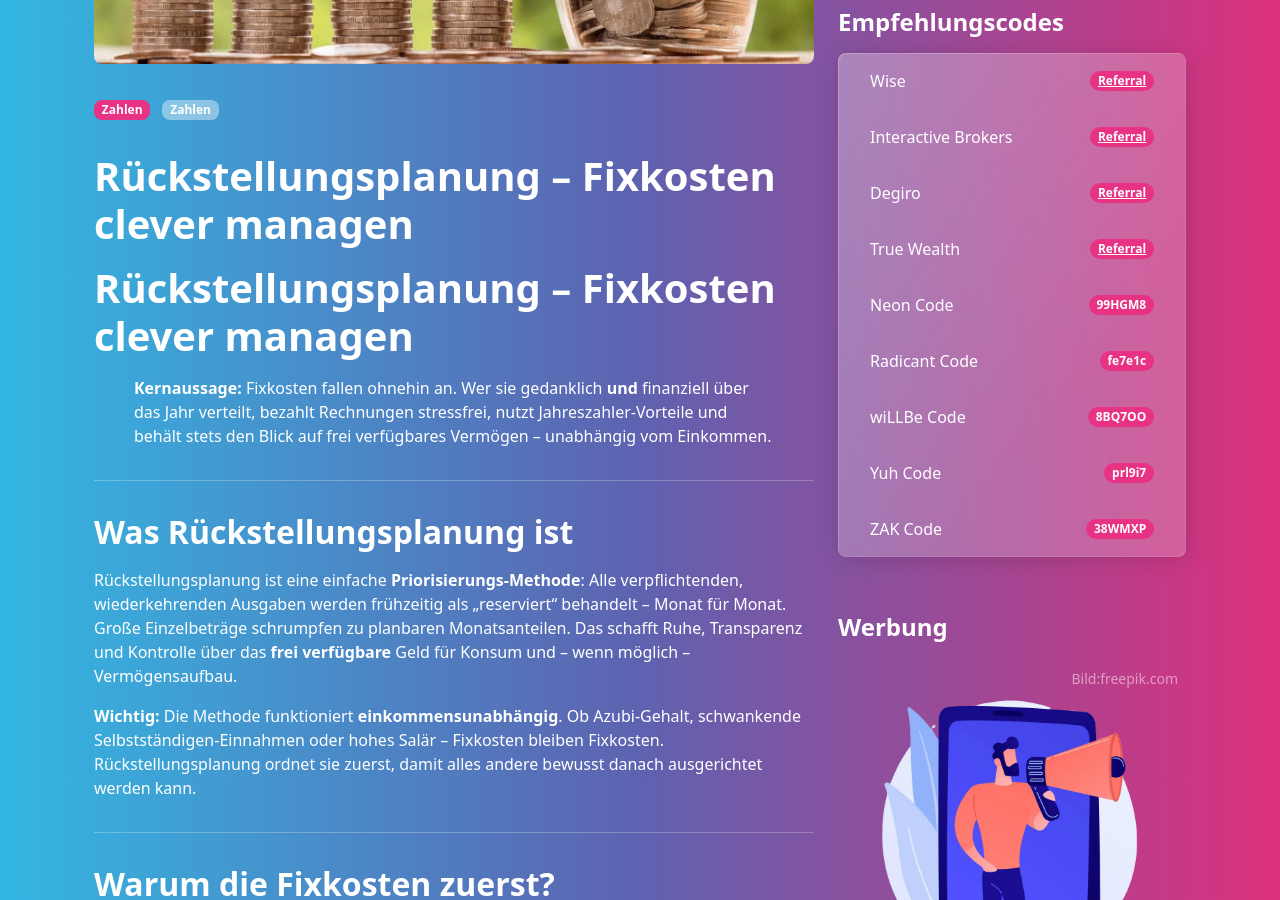
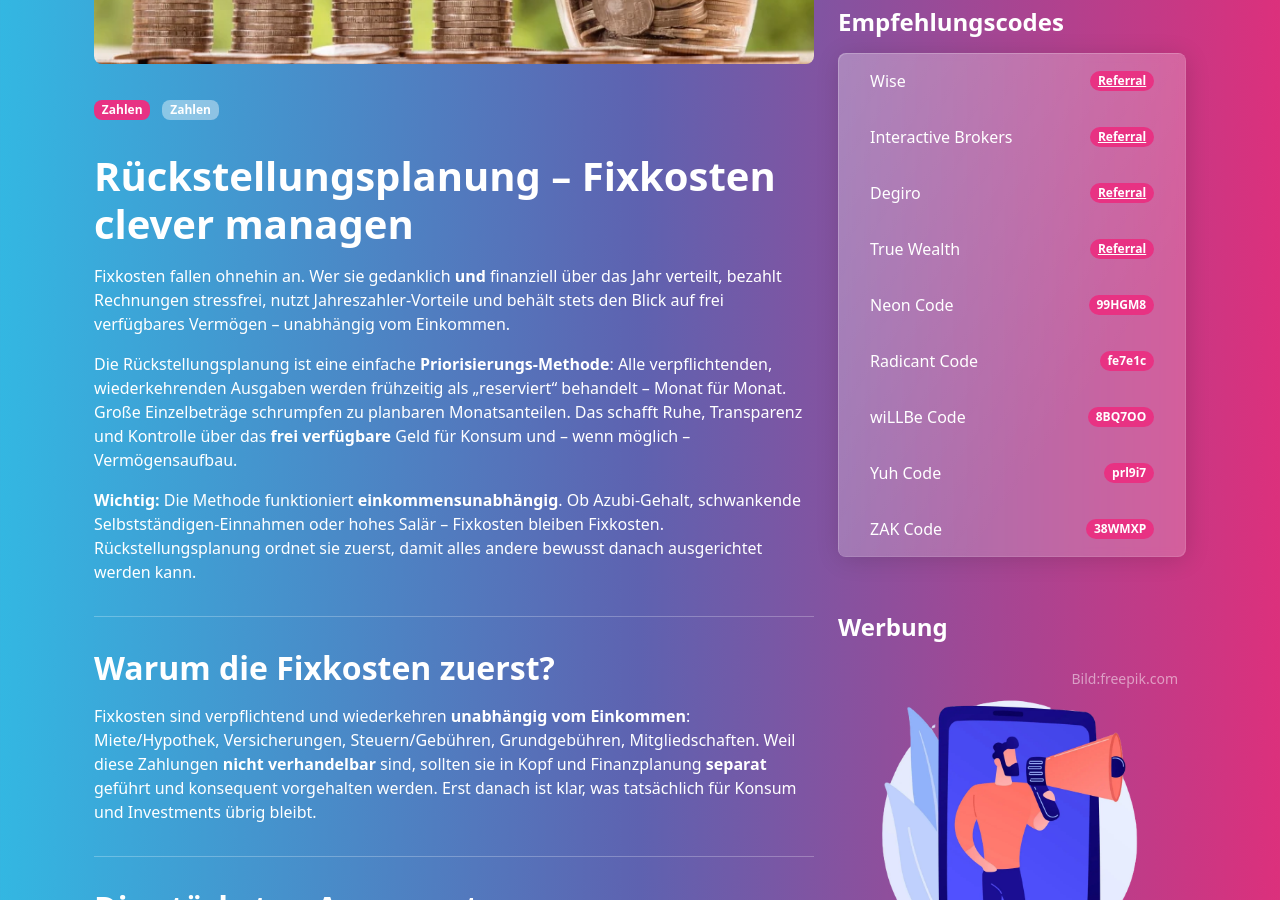
Before and after one commit to tirkio/tirkio.com, a Jekyll site: the page built from _posts/2025-09-23-rueckstellungsplanung.md, in a window 1280 px wide and 900 px high, scrolled down 490 px. Built offline with Jekyll 4.4.1, drawn with Linux system fonts in a browser that asks for light colours; comment, search, counter and statistics services are not loaded.

Commit message:
Revise Rückstellungsplanung content for clarity
Removed redundant section on Rückstellungsplanung and emphasized its importance in managing fixed costs.

```diff
--- a/_posts/2025-09-23-rueckstellungsplanung.md
+++ b/_posts/2025-09-23-rueckstellungsplanung.md
@@ -8,15 +8,9 @@ source: pixabay.com
 matrix: false
 ---
 
-# Rückstellungsplanung – Fixkosten clever managen
+Fixkosten fallen ohnehin an. Wer sie gedanklich **und** finanziell über das Jahr verteilt, bezahlt Rechnungen stressfrei, nutzt Jahreszahler-Vorteile und behält stets den Blick auf frei verfügbares Vermögen – unabhängig vom Einkommen.
 
-> **Kernaussage:** Fixkosten fallen ohnehin an. Wer sie gedanklich **und** finanziell über das Jahr verteilt, bezahlt Rechnungen stressfrei, nutzt Jahreszahler-Vorteile und behält stets den Blick auf frei verfügbares Vermögen – unabhängig vom Einkommen.
-
----
-
-## Was Rückstellungsplanung ist
-
-Rückstellungsplanung ist eine einfache **Priorisierungs-Methode**: Alle verpflichtenden, wiederkehrenden Ausgaben werden frühzeitig als „reserviert“ behandelt – Monat für Monat. Große Einzelbeträge schrumpfen zu planbaren Monatsanteilen. Das schafft Ruhe, Transparenz und Kontrolle über das **frei verfügbare** Geld für Konsum und – wenn möglich – Vermögensaufbau.
+Die Rückstellungsplanung ist eine einfache **Priorisierungs-Methode**: Alle verpflichtenden, wiederkehrenden Ausgaben werden frühzeitig als „reserviert“ behandelt – Monat für Monat. Große Einzelbeträge schrumpfen zu planbaren Monatsanteilen. Das schafft Ruhe, Transparenz und Kontrolle über das **frei verfügbare** Geld für Konsum und – wenn möglich – Vermögensaufbau.
 
 **Wichtig:** Die Methode funktioniert **einkommensunabhängig**. Ob Azubi-Gehalt, schwankende Selbstständigen-Einnahmen oder hohes Salär – Fixkosten bleiben Fixkosten. Rückstellungsplanung ordnet sie zuerst, damit alles andere bewusst danach ausgerichtet werden kann.
 
```
